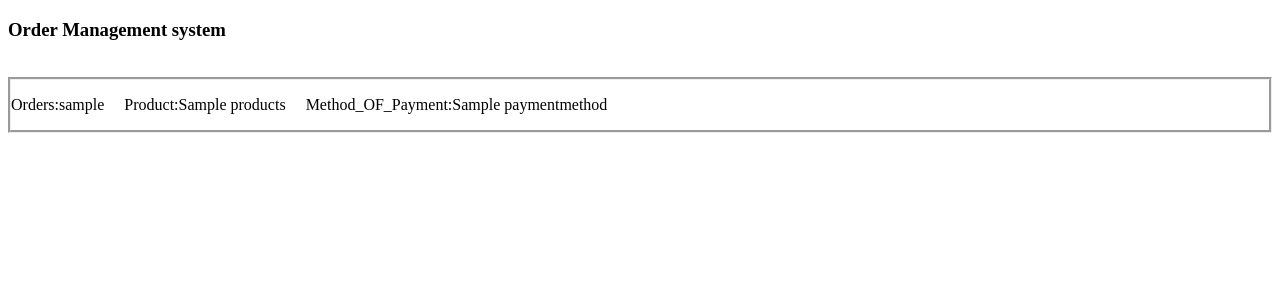
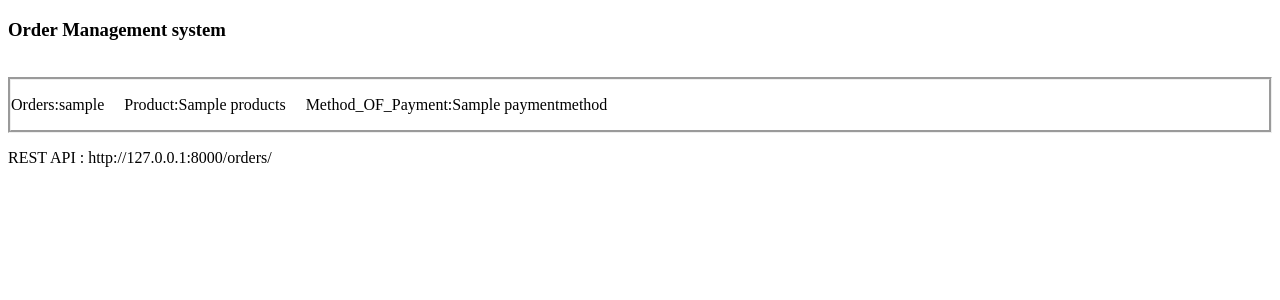
Before and after one commit to Bro70255/OMS, a Django app: template website/templates/index.html in a window 1280 px wide. Shown: the part 67-367 px from the top of the page. Run offline with Django 3.2, Linux system fonts and the light colour scheme; the template is opened without the code that fills it: most values are stand-ins (such as "Sample title", 1, 10 or a date in 2020).

Commit message:
first commit-10

```diff
--- a/website/templates/index.html
+++ b/website/templates/index.html
@@ -12,5 +12,6 @@
         <p>Method_OF_Payment:{{ orders.paymentmethod }}</p>
 </dev>
 {% endfor %}
+<p>REST API : http://127.0.0.1:8000/orders/</p>
 
 {% endblock %}ml>
```
